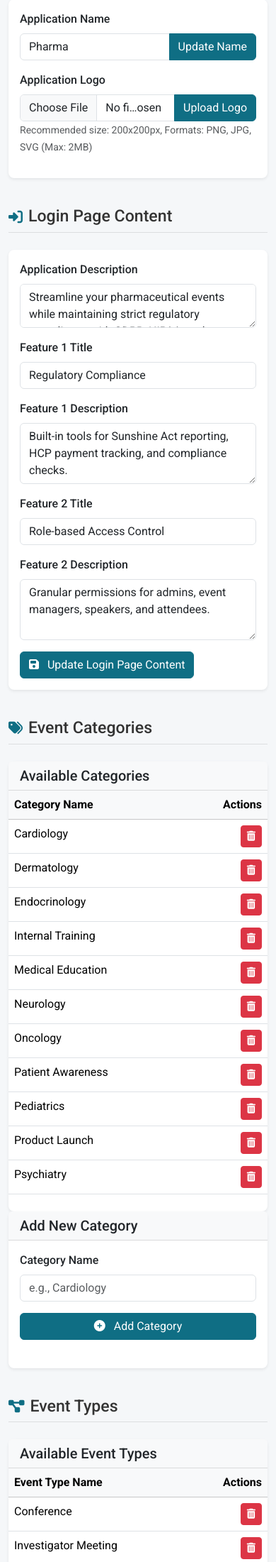
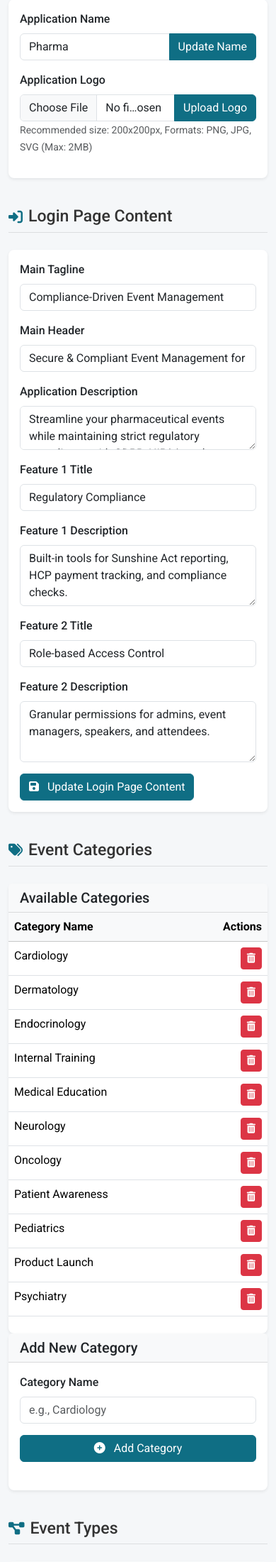
Before and after one commit to abdobody2040/ImageReferenceManager22, a Flask app: page /settings in a window 390 px wide. Shown: the part 818-3019 px from the top of the page at 71% size. Run offline with Flask 3, Linux system fonts and the light colour scheme; a user stored in the database is signed in; data comes from the database, SQL or seed files in the repository; some libraries are stand-ins or nearby versions.

Commit message:
Assistant checkpoint: Make login page tagline and header editable in settings
Assistant generated file changes:
- templates/settings.html: Add fields for editing main tagline and header text
- static/js/settings.js: Update JavaScript to handle new tagline and header fields
- app.py: Update API endpoint to handle new tagline and header fields, Update settings route to pass new fields to template, Update login route to pass new fields to template
- templates/login.html: Update login template to use editable tagline and header, Update mobile view tagline

---

User prompt:

these sections as well:
Compliance-Driven Event Management

Secure & Compliant Event Management for ElixirPharma
Streamline your pharmaceutical events while maintaining strict regulatory compliance with GDPR, HIPAA, and Sunshine Act/EFPIA requirements.

Replit-Commit-Author: Assistant
Replit-Commit-Session-Id: d3bea432-b50e-49d4-b73d-80bdc6ec0979

```diff
--- a/app.py
+++ b/app.py
@@ -274,6 +274,8 @@ def login():
 
     app_name = AppSetting.get_setting('app_name', 'PharmaEvents')
     theme_color = AppSetting.get_setting('theme_color', '#0f6e84')
+    main_tagline = AppSetting.get_setting('main_tagline')
+    main_header = AppSetting.get_setting('main_header')
     app_description = AppSetting.get_setting('app_description')
     feature1_title = AppSetting.get_setting('feature1_title')
     feature1_description = AppSetting.get_setting('feature1_description')
@@ -282,6 +284,8 @@ def login():
     return render_template('login.html',
                          app_name=app_name,
                          theme_color=theme_color,
+                         main_tagline=main_tagline,
+                         main_header=main_header,
                          app_description=app_description,
                          feature1_title=feature1_title,
                          feature1_description=feature1_description,
@@ -766,6 +770,8 @@ def settings():
     users = [{'id': u.id, 'email': u.email, 'role': u.role} for u in User.query.all()]
 
     app_logo = AppSetting.get_setting('app_logo')
+    main_tagline = AppSetting.get_setting('main_tagline')
+    main_header = AppSetting.get_setting('main_header')
     app_description = AppSetting.get_setting('app_description')
     feature1_title = AppSetting.get_setting('feature1_title')
     feature1_description = AppSetting.get_setting('feature1_description')
@@ -775,6 +781,8 @@ def settings():
                          app_name=app_name,
                          app_logo=app_logo,
                          theme_color=theme_color,
+                         main_tagline=main_tagline,
+                         main_header=main_header,
                          app_description=app_description,
                          feature1_title=feature1_title,
                          feature1_description=feature1_description,
@@ -1527,6 +1535,10 @@ def api_update_login_content():
             return jsonify({'error': 'No data provided'}), 400
 
         # Save each field to database
+        if 'main_tagline' in data:
+            AppSetting.set_setting('main_tagline', data['main_tagline'])
+        if 'main_header' in data:
+            AppSetting.set_setting('main_header', data['main_header'])
         if 'app_description' in data:
             AppSetting.set_setting('app_description', data['app_description'])
         if 'feature1_title' in data:
--- a/static/js/settings.js
+++ b/static/js/settings.js
@@ -67,6 +67,8 @@ document.addEventListener('DOMContentLoaded', function() {
     const updateLoginContentBtn = document.getElementById('update_login_content');
     if (updateLoginContentBtn) {
         updateLoginContentBtn.addEventListener('click', function() {
+            const mainTagline = document.getElementById('main_tagline').value.trim();
+            const mainHeader = document.getElementById('main_header').value.trim();
             const appDescription = document.getElementById('app_description').value.trim();
             const feature1Title = document.getElementById('feature1_title').value.trim();
             const feature1Description = document.getElementById('feature1_description').value.trim();
@@ -81,6 +83,8 @@ document.addEventListener('DOMContentLoaded', function() {
                 },
                 credentials: 'include',
                 body: JSON.stringify({
+                    main_tagline: mainTagline,
+                    main_header: mainHeader,
                     app_description: appDescription,
                     feature1_title: feature1Title,
                     feature1_description: feature1Description,
--- a/templates/login.html
+++ b/templates/login.html
@@ -15,10 +15,10 @@
                     </div>
                 {% endif %}
                 <h1 class="mt-3 login-title">{{ app_name }}</h1>
-                <p class="text-muted">Compliance-Driven Event Management</p>
+                <p class="text-muted">{{ main_tagline or 'Compliance-Driven Event Management' }}</p>
             </div>
 
-            <h2 class="mb-4">Secure & Compliant Event Management for {{ app_name }}</h2>
+            <h2 class="mb-4">{{ main_header or 'Secure & Compliant Event Management for ' + app_name }}</h2>
 
             <p class="mb-4">{{ app_description or 'Streamline your pharmaceutical events while maintaining strict regulatory compliance with GDPR, HIPAA, and Sunshine Act/EFPIA requirements.' }}</p>
 
@@ -49,7 +49,7 @@
             <div class="text-center d-block d-lg-none mb-4">
                 <img src="{{ url_for('static', filename='img/logo.svg') }}" alt="{{ app_name }} Logo" width="80" height="80">
                 <h1 class="mt-3 login-title">{{ app_name }}</h1>
-                <p class="text-muted">Compliance-Driven Event Management</p>
+                <p class="text-muted">{{ main_tagline or 'Compliance-Driven Event Management' }}</p>
             </div>
 
             <h2 class="mb-4">Login to {{ app_name }}</h2>
--- a/templates/settings.html
+++ b/templates/settings.html
@@ -176,6 +176,21 @@
 
     <div class="card">
         <div class="card-body">
+            <div class="row">
+                <div class="col-md-6">
+                    <div class="mb-3">
+                        <label for="main_tagline" class="form-label">Main Tagline</label>
+                        <input type="text" class="form-control" id="main_tagline" value="{{ main_tagline or 'Compliance-Driven Event Management' }}" placeholder="Main tagline shown on login page">
+                    </div>
+                </div>
+                <div class="col-md-6">
+                    <div class="mb-3">
+                        <label for="main_header" class="form-label">Main Header</label>
+                        <input type="text" class="form-control" id="main_header" value="{{ main_header or 'Secure & Compliant Event Management for ' + app_name }}" placeholder="Main header text">
+                    </div>
+                </div>
+            </div>
+
             <div class="row">
                 <div class="col-12">
                     <div class="mb-3">
```
